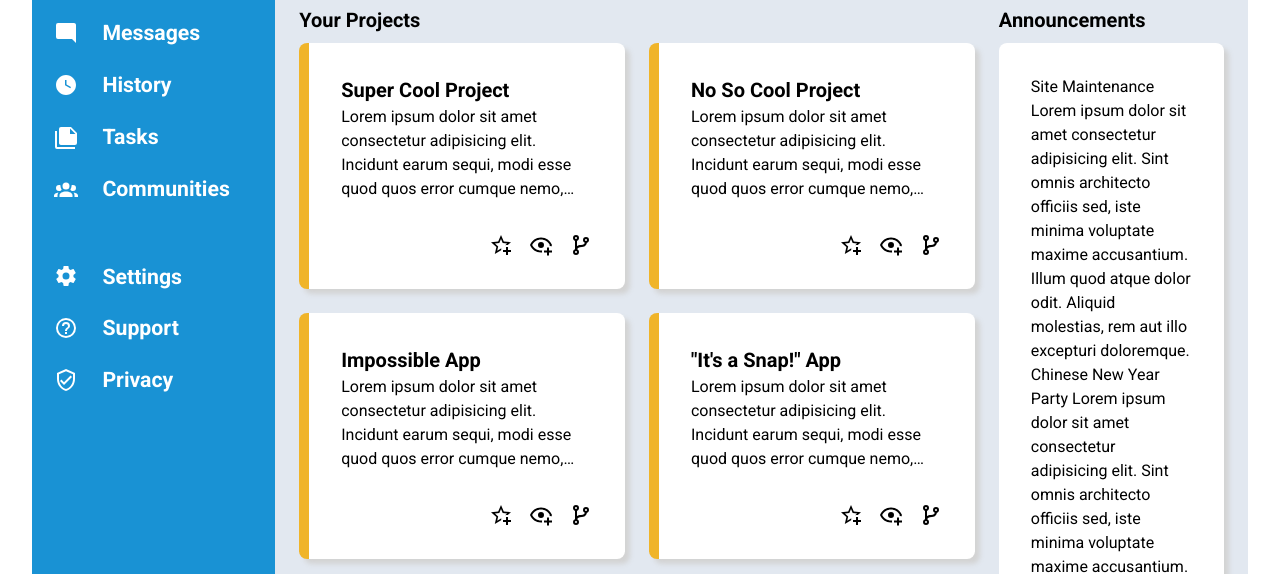
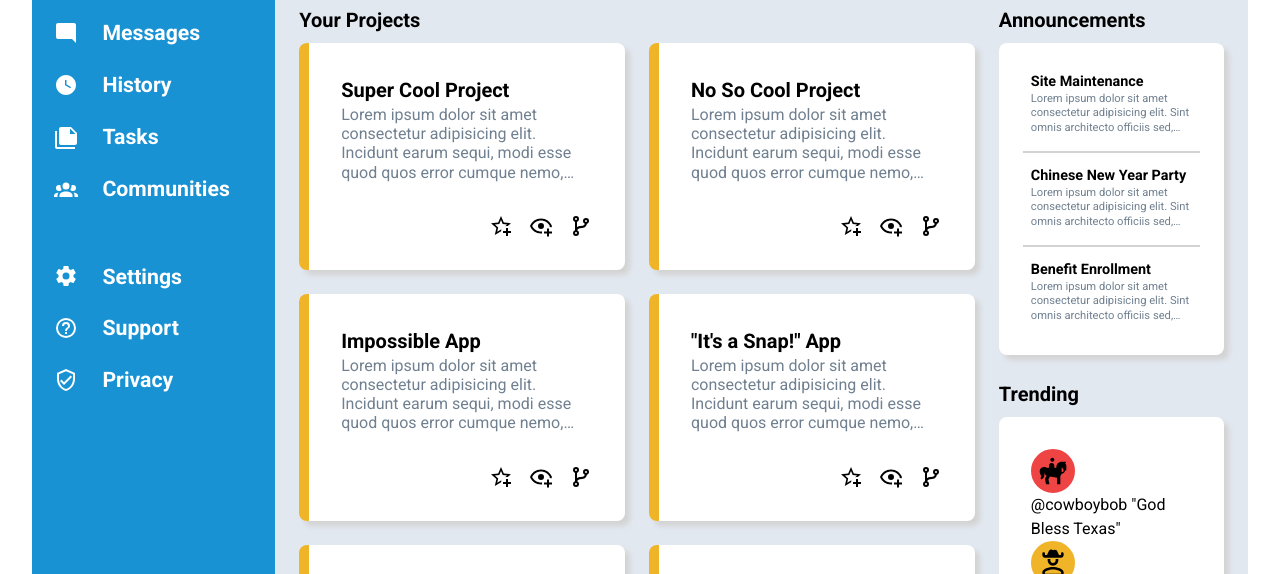
Before and after one commit to dawrentz/TOP-admin-dashboard, a plain HTML site: page index.html in a window 1280 px wide. Shown: the part 211-785 px from the top of the page. Drawn offline with Linux system fonts and the light colour scheme.

Commit message:
Complete annoucement area styling.
Ready for Trending area styling.

```diff
--- a/index.html
+++ b/index.html
@@ -11,18 +11,6 @@
     <script src="javascript.js"></script>
 </head>
 <body>
-    <!--
-        Taking it one section at a time, begin nesting child elements under the parent elements in the HTML. Remember that you can keep making grid containers within grid containers.
-
-        In the sidebar, use more grids to lay out the navigation and branding sections.
-
-        In the header, use more grids to lay out the search bar, user info and buttons.
-
-        For the main-content, use more grids to lay out the projects, announcements and trending items.
-
-        Fill out some dummy content and placeholder images so you can position all of your grid items.
-    -->
-
     <div class="container">
 
         <div class="sidebar">
@@ -110,8 +98,7 @@
                     <div class="project-card main-area-card">
                         <div class="project-details">
                             <a href=""><span class="project-title">Super Cool Project</span></a>
-                            <br>
-                            Lorem ipsum dolor sit amet consectetur adipisicing elit. Incidunt earum sequi, modi esse quod quos error cumque nemo, magni dolorem nostrum aliquam numquam voluptates ratione ea molestias laborum, eum est!
+                            <span>Lorem ipsum dolor sit amet consectetur adipisicing elit. Incidunt earum sequi, modi esse quod quos error cumque nemo, magni dolorem nostrum aliquam numquam voluptates ratione ea molestias laborum, eum est!</span>
                         </div>
                         <div class="project-icons">
                             <a href=""><img class="icon" src="images/star-plus-outline.svg" alt="Add to favorites icon"></a>
@@ -123,7 +110,7 @@
                         <div class="project-details">
                             <a href=""><span class="project-title">No So Cool Project</span></a>
                             <br>
-                            Lorem ipsum dolor sit amet consectetur adipisicing elit. Incidunt earum sequi, modi esse quod quos error cumque nemo, magni dolorem nostrum aliquam numquam voluptates ratione ea molestias laborum, eum est!
+                            <span>Lorem ipsum dolor sit amet consectetur adipisicing elit. Incidunt earum sequi, modi esse quod quos error cumque nemo, magni dolorem nostrum aliquam numquam voluptates ratione ea molestias laborum, eum est!</span>
                         </div>
                         <div class="project-icons">
                             <a href=""><img class="icon" src="images/star-plus-outline.svg" alt="Add to favorites icon"></a>
@@ -135,7 +122,7 @@
                         <div class="project-details">
                             <a href=""><span class="project-title">Impossible App</span></a>
                             <br>
-                            Lorem ipsum dolor sit amet consectetur adipisicing elit. Incidunt earum sequi, modi esse quod quos error cumque nemo, magni dolorem nostrum aliquam numquam voluptates ratione ea molestias laborum, eum est!
+                            <span>Lorem ipsum dolor sit amet consectetur adipisicing elit. Incidunt earum sequi, modi esse quod quos error cumque nemo, magni dolorem nostrum aliquam numquam voluptates ratione ea molestias laborum, eum est!</span>
                         </div>
                         <div class="project-icons">
                             <a href=""><img class="icon" src="images/star-plus-outline.svg" alt="Add to favorites icon"></a>
@@ -147,7 +134,7 @@
                         <div class="project-details">
                             <a href=""><span class="project-title">"It's a Snap!" App</span></a>
                             <br>
-                            Lorem ipsum dolor sit amet consectetur adipisicing elit. Incidunt earum sequi, modi esse quod quos error cumque nemo, magni dolorem nostrum aliquam numquam voluptates ratione ea molestias laborum, eum est!
+                            <span>Lorem ipsum dolor sit amet consectetur adipisicing elit. Incidunt earum sequi, modi esse quod quos error cumque nemo, magni dolorem nostrum aliquam numquam voluptates ratione ea molestias laborum, eum est!</span>
                         </div>
                         <div class="project-icons">
                             <a href=""><img class="icon" src="images/star-plus-outline.svg" alt="Add to favorites icon"></a>
@@ -159,7 +146,7 @@
                         <div class="project-details">
                             <a href=""><span class="project-title">Ad Blocker</span></a>
                             <br>
-                            Lorem ipsum dolor sit amet consectetur adipisicing elit. Incidunt earum sequi, modi esse quod quos error cumque nemo, magni dolorem nostrum aliquam numquam voluptates ratione ea molestias laborum, eum est!
+                            <span>Lorem ipsum dolor sit amet consectetur adipisicing elit. Incidunt earum sequi, modi esse quod quos error cumque nemo, magni dolorem nostrum aliquam numquam voluptates ratione ea molestias laborum, eum est!</span>
                         </div>
                         <div class="project-icons">
                             <a href=""><img class="icon" src="images/star-plus-outline.svg" alt="Add to favorites icon"></a>
@@ -171,7 +158,7 @@
                         <div class="project-details">
                             <a href=""><span class="project-title">Charity App</span></a>
                             <br>
-                            Lorem ipsum dolor sit amet consectetur adipisicing elit. Incidunt earum sequi, modi esse quod quos error cumque nemo, magni dolorem nostrum aliquam numquam voluptates ratione ea molestias laborum, eum est!
+                            <span>Lorem ipsum dolor sit amet consectetur adipisicing elit. Incidunt earum sequi, modi esse quod quos error cumque nemo, magni dolorem nostrum aliquam numquam voluptates ratione ea molestias laborum, eum est!</span>
                         </div>
                         <div class="project-icons">
                             <a href=""><img class="icon" src="images/star-plus-outline.svg" alt="Add to favorites icon"></a>
@@ -185,18 +172,20 @@
             <div class="announcements-area">
                 <span class="main-area-title">Announcements</span>
                 <div class="announcement-card main-area-card">
-                    <div class="announcement">
-                        <span class="announcement-title">Site Maintenance</span>
-                        <span>Lorem ipsum dolor sit amet consectetur adipisicing elit. Sint omnis architecto officiis sed, iste minima voluptate maxime accusantium. Illum quod atque dolor odit. Aliquid molestias, rem aut illo excepturi doloremque.</span>
-                    </div>
-                    <div class="announcement">
-                        <span class="announcement-title">Chinese New Year Party</span>
-                        <span>Lorem ipsum dolor sit amet consectetur adipisicing elit. Sint omnis architecto officiis sed, iste minima voluptate maxime accusantium. Illum quod atque dolor odit. Aliquid molestias, rem aut illo excepturi doloremque.</span>
-                    </div>
-                    <div class="announcement">
-                        <span class="announcement-title">Benefit Enrollment</span>
-                        <span>Lorem ipsum dolor sit amet consectetur adipisicing elit. Sint omnis architecto officiis sed, iste minima voluptate maxime accusantium. Illum quod atque dolor odit. Aliquid molestias, rem aut illo excepturi doloremque.</span>
-                    </div>
+                    <a href="" class="announcement-link">
+                        <div class="announcement-title">Site Maintenance</div>
+                        <div>Lorem ipsum dolor sit amet consectetur adipisicing elit. Sint omnis architecto officiis sed, iste minima voluptate maxime accusantium. Illum quod atque dolor odit. Aliquid molestias, rem aut illo excepturi doloremque.</div>
+                    </a>
+                    <div class="spacer"></div>
+                    <a href="" class="announcement-link">
+                        <div class="announcement-title">Chinese New Year Party</div>
+                        <div>Lorem ipsum dolor sit amet consectetur adipisicing elit. Sint omnis architecto officiis sed, iste minima voluptate maxime accusantium. Illum quod atque dolor odit. Aliquid molestias, rem aut illo excepturi doloremque.</div>
+                    </a>
+                    <div class="spacer"></div>
+                    <a href="" class="announcement-link">
+                        <div class="announcement-title">Benefit Enrollment</div>
+                        <div>Lorem ipsum dolor sit amet consectetur adipisicing elit. Sint omnis architecto officiis sed, iste minima voluptate maxime accusantium. Illum quod atque dolor odit. Aliquid molestias, rem aut illo excepturi doloremque.</div>
+                    </a>
                 </div>
             </div>
 
--- a/style.css
+++ b/style.css
@@ -5,7 +5,6 @@
     --accent-color: #F0B429;
 
     --main-spacing: 1rem;
-
 }
 
 /* for debugging */
@@ -224,7 +223,6 @@
 }
 
 .main-content {
-
     /* select "card" areas to adding spacing to area title */
     > div > div {
         margin-top: calc(var(--main-spacing) * 0.5);
@@ -233,10 +231,9 @@
     background-color: var(--bg-color);
 
     padding: calc(var(--main-spacing) * 2) calc(var(--main-spacing) * 1.5);
-    ;
 
     display: grid;
-    grid-template: repeat(2, auto) / 3fr 1fr;
+    grid-template: auto 1fr / 3fr 1fr;
     gap: calc(var(--main-spacing) * 1.5);
     align-items: start;
 
@@ -284,13 +281,16 @@
                     }
                 }
 
-                .project-details {
+                .project-details > span {
                 /* form MDN */
                     display: -webkit-box;      /* Use WebKit box layout model */
                     -webkit-box-orient: vertical; /* Vertical box orientation */
-                    -webkit-line-clamp: 5;     /* Show only # lines */
+                    -webkit-line-clamp: 4;     /* Show only # lines */
                     overflow: hidden;          /* Hide the rest of the content */
                     text-overflow: ellipsis;   /* Show ellipsis (...) */
+
+                    line-height: 1.2rem;
+                    color: slategrey;
                 }
 
                 .project-icons {
@@ -306,4 +306,58 @@
             }
         }
     }
+
+    .announcement-card {
+        font-size: 0.70rem;
+        line-height: 0.9rem;
+
+        display: grid;
+        gap: var(--main-spacing);
+
+        .spacer {
+            border-bottom: solid lightgray 2px;
+            margin: 0 -0.5rem;
+        }
+
+
+
+        .announcement-link {
+
+            &:hover {
+                background-color: var(--bg-color);
+                outline: var(--bg-color) solid 10px;
+                border-radius: 1px;
+
+                transform: scale(1.02);
+            }
+
+            .announcement-title {
+                font-size: 0.9rem;
+                font-weight: bold;
+
+                margin-bottom: .15rem;
+            }
+
+            :not(.announcement-title) {
+                /* form MDN */
+                display: -webkit-box;      /* Use WebKit box layout model */
+                -webkit-box-orient: vertical; /* Vertical box orientation */
+                -webkit-line-clamp: 3;     /* Show only # lines */
+                overflow: hidden;          /* Hide the rest of the content */
+                text-overflow: ellipsis;   /* Show ellipsis (...) */
+
+                color: slategrey;
+
+            }
+        }
+
+
+
+
+
+
+
+
+
+    }
 }
```
